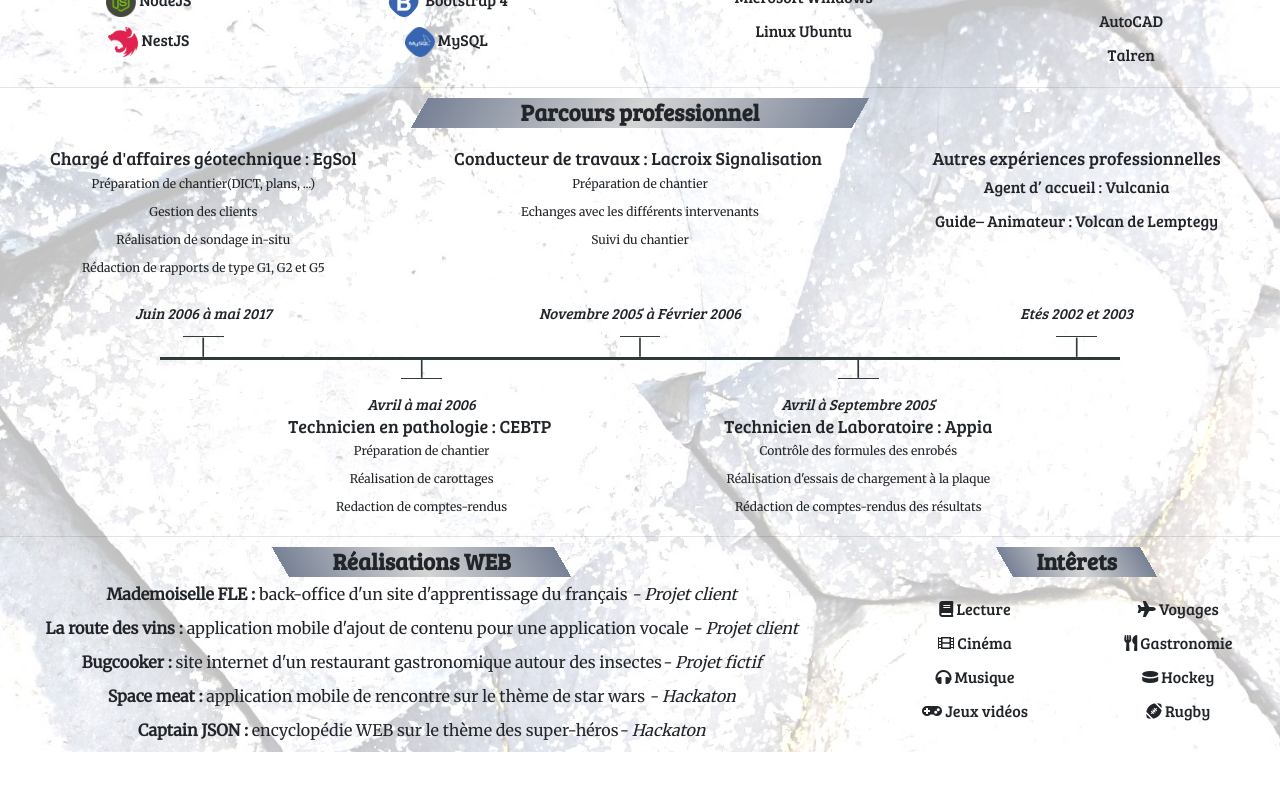
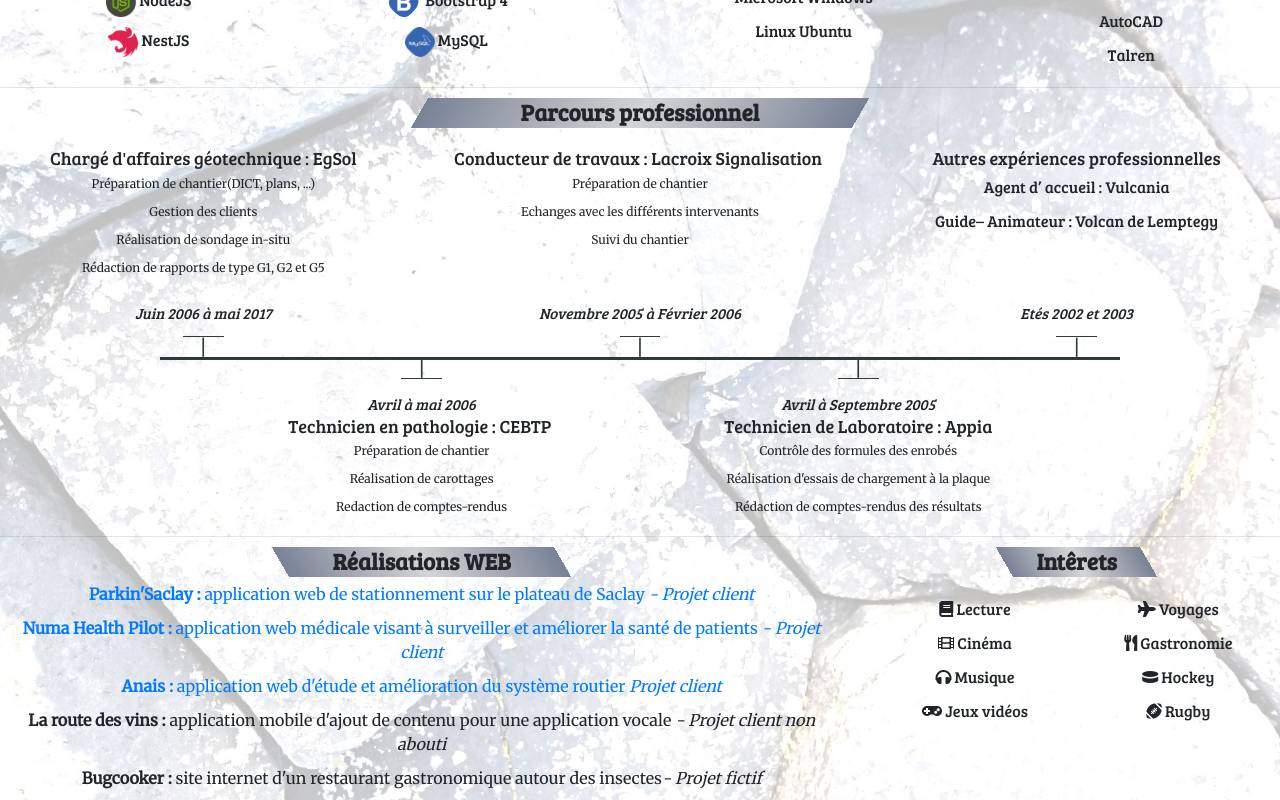
Before and after one commit to ThePuffin/CVDeveloppeur, a React (Create React App) app: page / in a window 1280 px wide. Shown: the part 881-1681 px from the top of the page. Before the commit the page ends 1633 px from the top, so only its background shows below. Built offline with nearby package versions, Linux system fonts and the light colour scheme.

Commit message:
update realisation web

```diff
--- a/src/components/projets/Projets.js
+++ b/src/components/projets/Projets.js
@@ -1,4 +1,4 @@
-import React, { Component } from "react";
+import React, { Component } from 'react';
 
 class Projets extends Component {
   constructor(props) {
@@ -11,29 +11,35 @@
         <div className="col-sm-12 col-md-12">
           <h3 className="droite">Réalisations WEB</h3>
           <p>
-            <b>Mademoiselle FLE : </b>
-            back-office d'un site d'apprentissage du français
-            <i> - Projet client </i>
-          </p>{" "}
+            <p>
+              <a href="https://www.parkinsaclay.fr/recherche" target="_blank">
+                <b>Parkin'Saclay : </b>
+                application web de stationnement sur le plateau de Saclay
+                <i> - Projet client </i>
+              </a>
+            </p>{' '}
+            <a href="https://www.numahealth.com/entreprise-programme/" target="_blank">
+              <b>Numa Health Pilot : </b>
+              application web médicale visant à surveiller et améliorer la santé de patients
+              <i> - Projet client </i>{' '}
+            </a>
+          </p>{' '}
+          <p>
+            <a href="https://mobility.by.colas.com/offre-de-services/anais.html" target="_blank">
+              <b>Anais : </b>
+              application web d'étude et amélioration du système routier
+              <i> Projet client </i>{' '}
+            </a>
+          </p>{' '}
           <p>
             <b>La route des vins : </b>
             application mobile d'ajout de contenu pour une application vocale
-            <i> - Projet client</i>
+            <i> - Projet client non abouti</i>
           </p>
           <p>
             <b>Bugcooker : </b>
             site internet d'un restaurant gastronomique autour des insectes
             <i>- Projet fictif</i>
-          </p>
-          <p>
-            <b>Space meat : </b>
-            application mobile de rencontre sur le thème de star wars
-            <i> - Hackaton</i>
-          </p>
-          <p>
-            <b>Captain JSON : </b>
-            encyclopédie WEB sur le thème des super-héros
-            <i>- Hackaton</i>
           </p>
         </div>
       </div>
```
